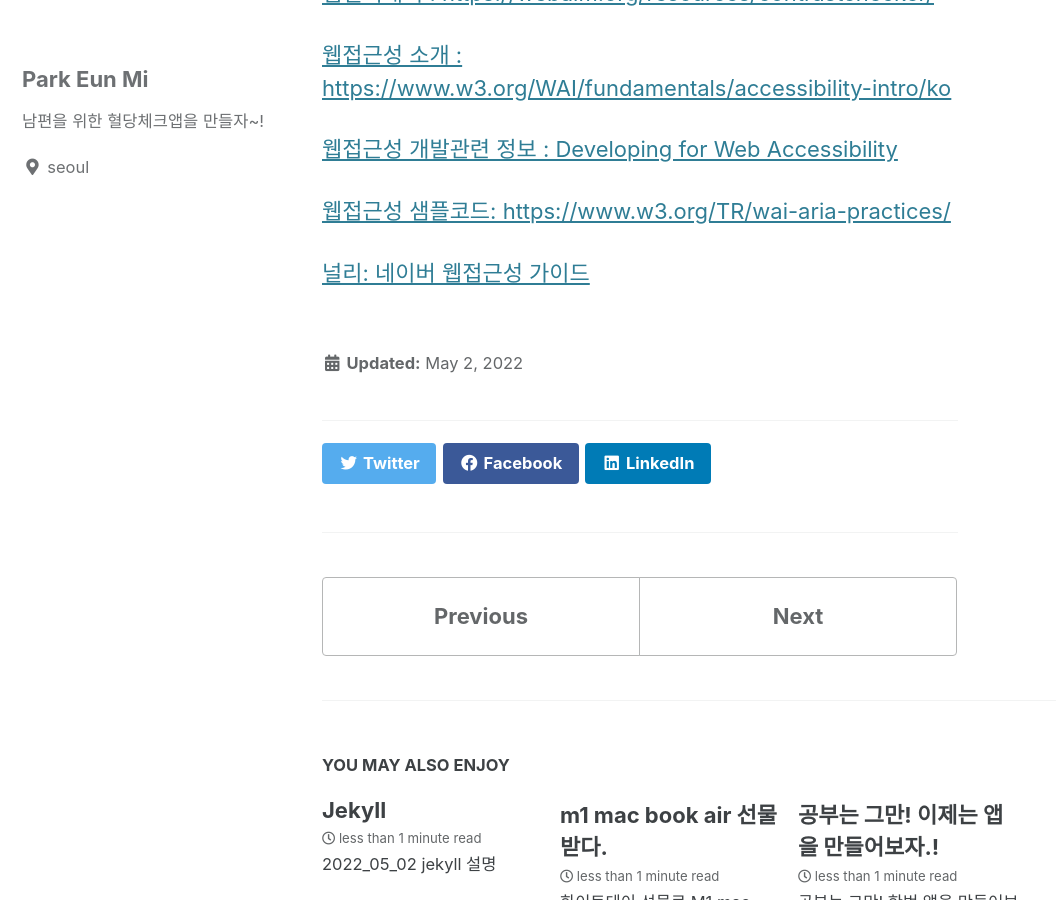
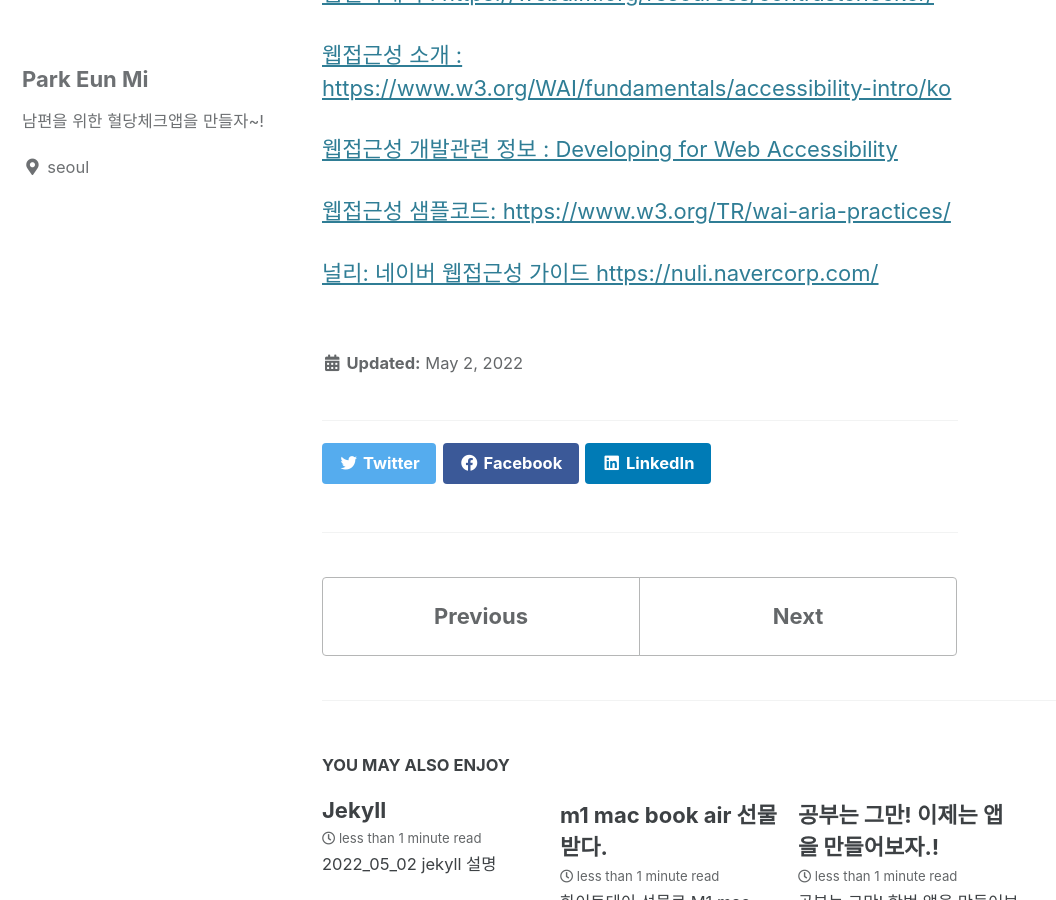
Before and after one commit to eunmipark-1/mia_blog, a Jekyll site: the page built from _posts/2022-05-02-A11y.md, in a window 1280 px wide and 900 px high, scrolled down 976 px. Shown: the whole window, without its empty margins (0-1056 px from the left). Built offline with Jekyll 4.4.1, drawn with Linux system fonts in a browser that asks for light colours; cached includes are drawn as plain includes; part of the change alters nothing that is shown.

Commit message:
Update 2022-05-02-A11y.md

```diff
--- a/_posts/2022-05-02-A11y.md
+++ b/_posts/2022-05-02-A11y.md
@@ -18,4 +18,4 @@
 
 [웹접근성 샘플코드: https://www.w3.org/TR/wai-aria-practices/](https://www.w3.org/TR/wai-aria-practices/)
 
-[널리: 네이버 웹접근성 가이드](https://nuli.navercorp.com/)
+[널리: 네이버 웹접근성 가이드 https://nuli.navercorp.com/](https://nuli.navercorp.com/)
```
